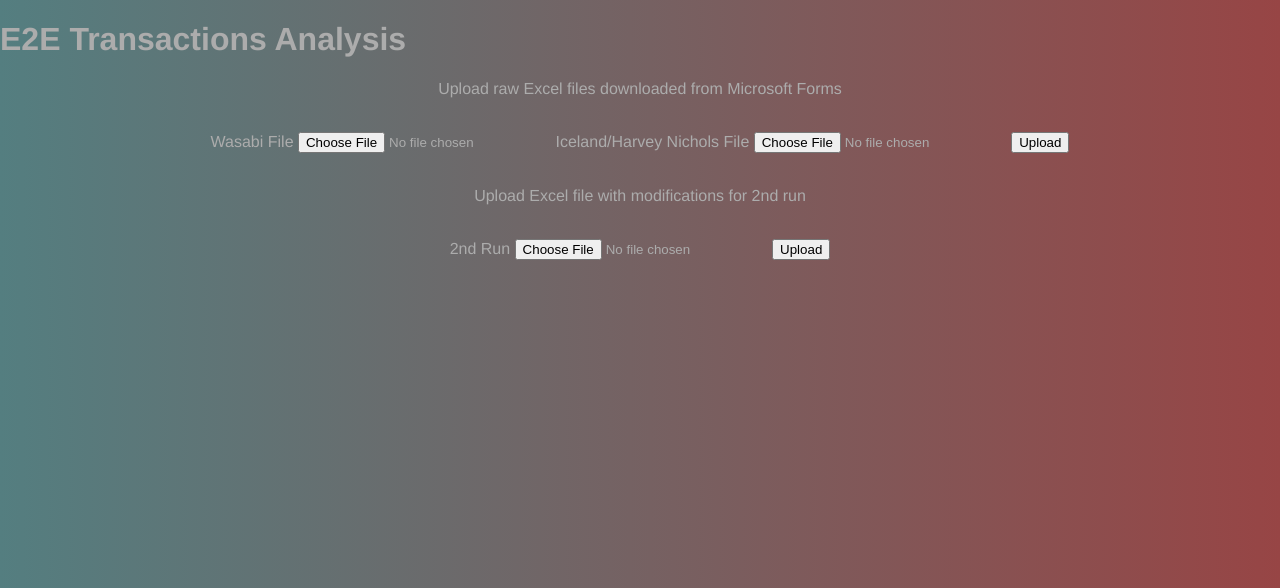
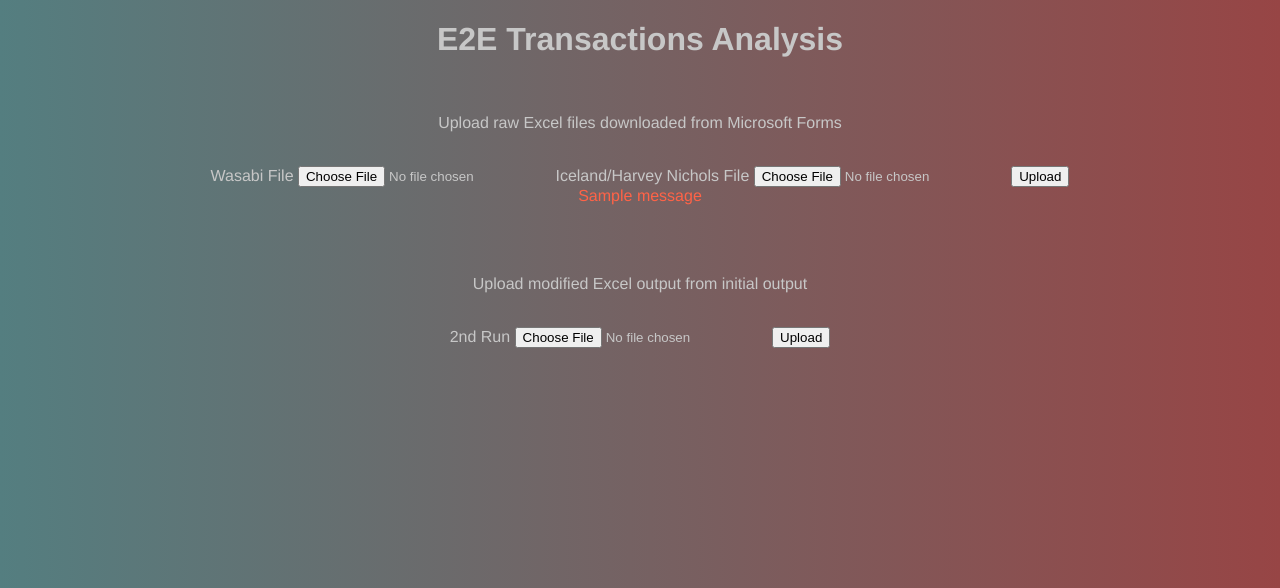
Before and after one commit to piukhq/data-e2e-transactions, a Flask app: page / in a window 1280 px wide. Shown: the top 588 px of the page. Run offline with Flask 2, Linux system fonts and the light colour scheme; one stand-in notice (Sample message) is shown.

Commit message:
Added error messaging for 1st run form

```diff
--- a/main.py
+++ b/main.py
@@ -1,17 +1,31 @@
-from flask import Flask, request, render_template, url_for, send_from_directory
+from flask import Flask, flash, request, render_template, url_for, send_from_directory
 import pandas as pd
 from datetime import datetime
 import time, functions
 from werkzeug.utils import redirect
 
 app = Flask(__name__)
+app.secret_key = '_hBofY7MK.c.73!-Qirx'
 app.config['MAX_CONTENT_LENGTH'] = 1024 * 1024
 
 
 @app.route("/", methods=['GET','POST'])
 def home():
+    message = ""
     if request.method == 'POST':
         if '1strun' in request.form:
+            if request.files['wasabi'].filename == '' or request.files['hn_iceland'].filename == '':
+                message = 'File(s) missing'
+                flash(message,category='error')
+                return render_template('upload.html')
+            if 'Wasabi' not in request.files['wasabi'].filename:
+                message = 'Wasabi file should contain \"Wasabi\" in the file name, please make sure you have selected the correct file'
+                flash(message,category='error')
+                return render_template('upload.html')
+            if 'Iceland and HN' not in request.files['hn_iceland'].filename:
+                message = 'Iceland/Harvey Nichols file should contain \"Iceland and HN\" in the file name, please make sure you have selected the correct file'
+                flash(message,category='error')
+                return render_template('upload.html')
             tic = time.perf_counter()
 
             df = pd.read_excel(request.files.get('wasabi'),engine='openpyxl') # Get Wasabi raw file
@@ -36,7 +50,6 @@
             toc = time.perf_counter()
             return redirect(url_for('download', timetaken=round(toc-tic)))
         elif '2ndrun' in request.form:
-
             tic = time.perf_counter()
 
             iceland = pd.read_excel(request.files.get('2nd_File'),engine='openpyxl',sheet_name='Iceland',usecols='A:K',dtype={'MID':str,'Auth code':str,'Transaction ID':str})
--- a/static/css/main.css
+++ b/static/css/main.css
@@ -2,18 +2,18 @@
     margin: 0;
     padding: 0;
     font-family: "Helvetica Neue", Helvetica, Arial, sans-serif;
-    color: rgb(172, 172, 172);
+    color: rgb(199, 199, 199);
     background-image: linear-gradient(90deg, rgb(84, 126, 128),rgb(151, 69, 69))
   }
+
+h1 {
+    text-align: center;
+}
 
 div {
     text-align: center;
 }
 
-.first_run {
-
+.error {
+    color: tomato;
 }
-
-.second_run {
-
-}
--- a/templates/download.html
+++ b/templates/download.html
@@ -5,6 +5,7 @@
     <meta http-equiv="X-UA-Compatible" content="IE=edge">
     <meta name="viewport" content="width=device-width, initial-scale=1.0">
     <title>Download Page</title>
+    <link rel="stylesheet" href="{{ url_for('static', filename='css/main.css') }}">
 </head>
 <body>
     <h3>Download Page</h3>
--- a/templates/upload.html
+++ b/templates/upload.html
@@ -8,8 +8,9 @@
     <link rel="stylesheet" href="{{ url_for('static', filename='css/main.css') }}">
 </head>
 <body>
+
     <h1>E2E Transactions Analysis</h1>
-
+    <br>
     <div class="first_run">
         <p>Upload raw Excel files downloaded from Microsoft Forms </p>
         <br>
@@ -21,9 +22,20 @@
             <input type=submit name=1strun value=Upload>
         </form>
     </div>
+    <div class='error'>
+        {% with messages = get_flashed_messages() %}
+            {% if messages %}
+                {% for message in messages %}
+                    {{ message }}
+                {% endfor %}
+            {% endif %}
+        {% endwith %}
+    </div>
+    <br>
+    <br>
     <br>
     <div class="second_run">
-        <p>Upload Excel file with modifications for 2nd run</p>
+        <p>Upload modified Excel output from initial output</p>
         <br>
         <form method=post enctype=multipart/form-data>
             2nd Run
```
Also changed, not shown: 1 other file.
